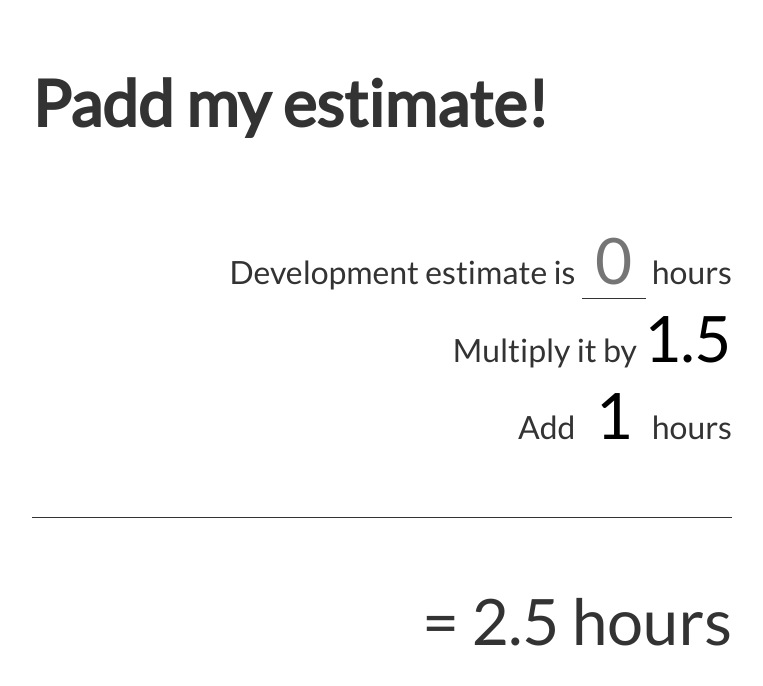
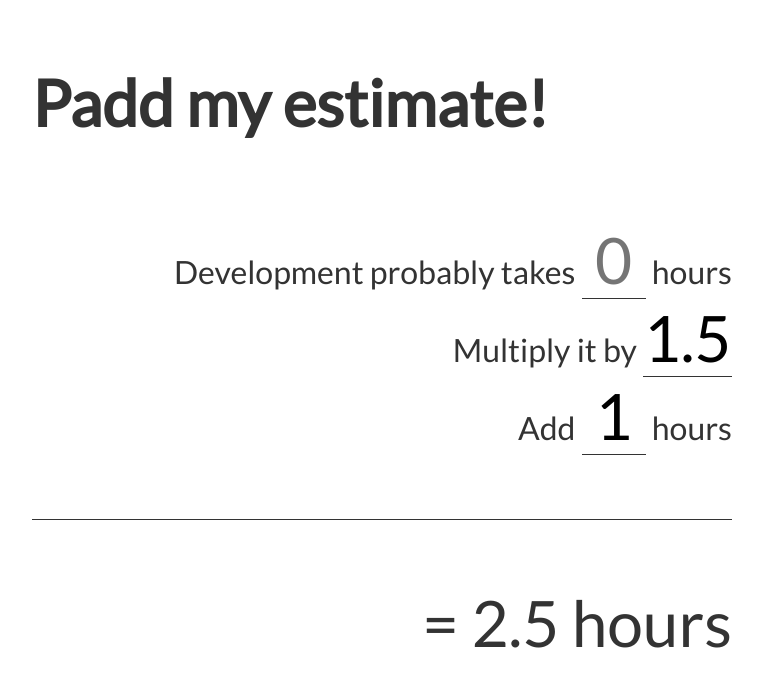
Before and after one commit to HektorW/estimation-tool, a website: page client/index.html in a window 1280 px wide. Shown: the whole page, without its empty margins (258-1021 px from the left). Drawn offline with Linux system fonts and the light colour scheme.

Commit message:
Update some styling and texts

```diff
--- a/client/index.html
+++ b/client/index.html
@@ -19,7 +19,7 @@
 
     <section class="calculation-container">
       <div class="estimate-container">
-        Development estimate is
+        Development probably takes
         <span class="hidden"></span>
         <input type="number" step="0.25" size="1" placeholder="0" data-input-estimate />
         hours
--- a/client/main.js
+++ b/client/main.js
@@ -29,6 +29,7 @@ const isInteger = value => Math.round(value) === value
 ;[estimateInputEl, multiplyInputEl, addInputEl].forEach(el => {
   el.addEventListener('input', updateResults)
   el.addEventListener('input', resizeInput)
+  window.addEventListener('resize', () => resizeInput({ target: el }))
   resizeInput({ target: el })
 })
 
--- a/client/styles.css
+++ b/client/styles.css
@@ -1,7 +1,8 @@
 body {
   color: #333;
   font-family: 'Lato', sans-serif;
-  font-size: 32px;
+  font-size: 20px;
+  margin: 0.5em 1em;
 }
 
 main {
@@ -46,7 +47,9 @@ input[type='number']::-webkit-outer-spin-button {
   text-align: right;
 }
 
-.estimate-container input {
+.estimate-container input,
+.multiply-container input,
+.add-container input {
   border-bottom: 1px solid #333;
 }
 
@@ -61,3 +64,9 @@ input[type='number']::-webkit-outer-spin-button {
 .result-container {
   font-size: 2em;
 }
+
+@media (min-width: 600px) {
+  body {
+    font-size: 32px;
+  }
+}
```
